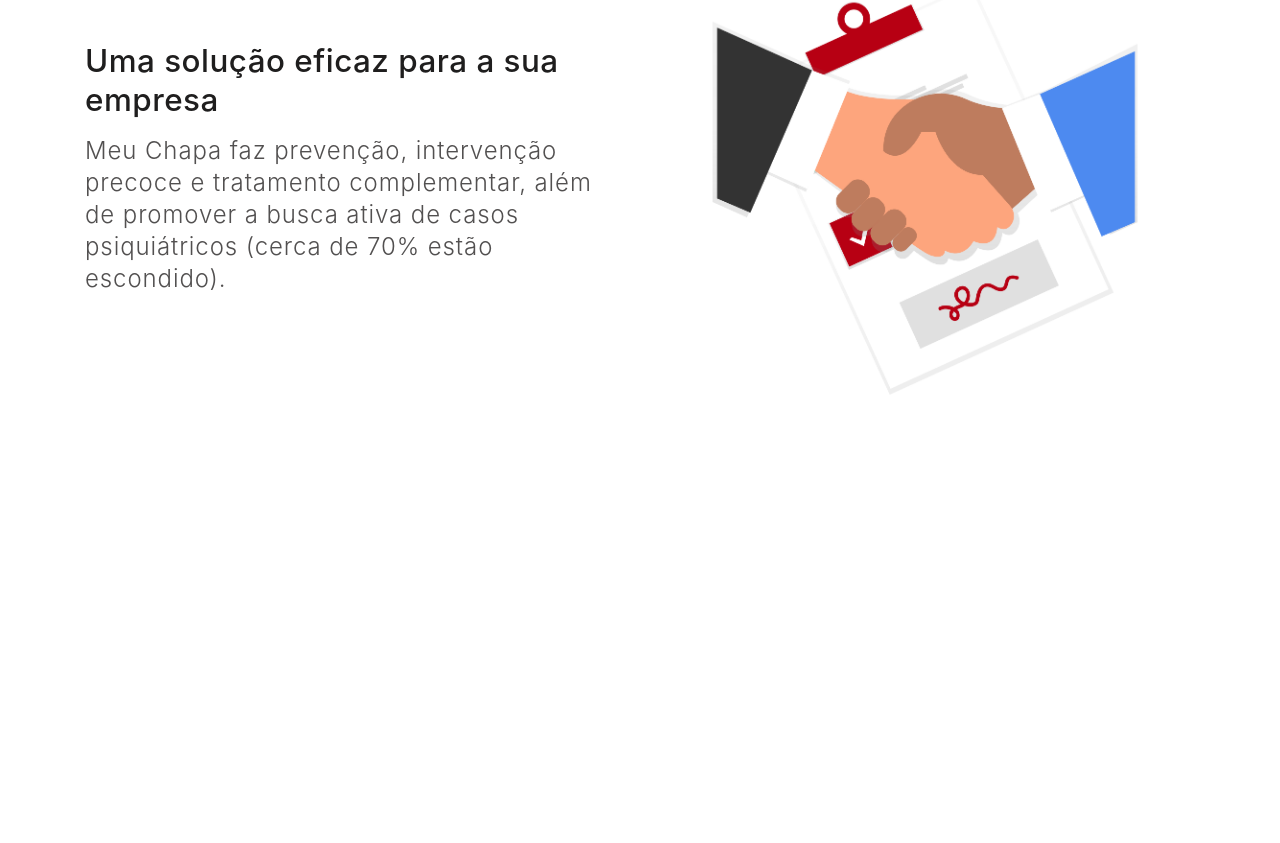
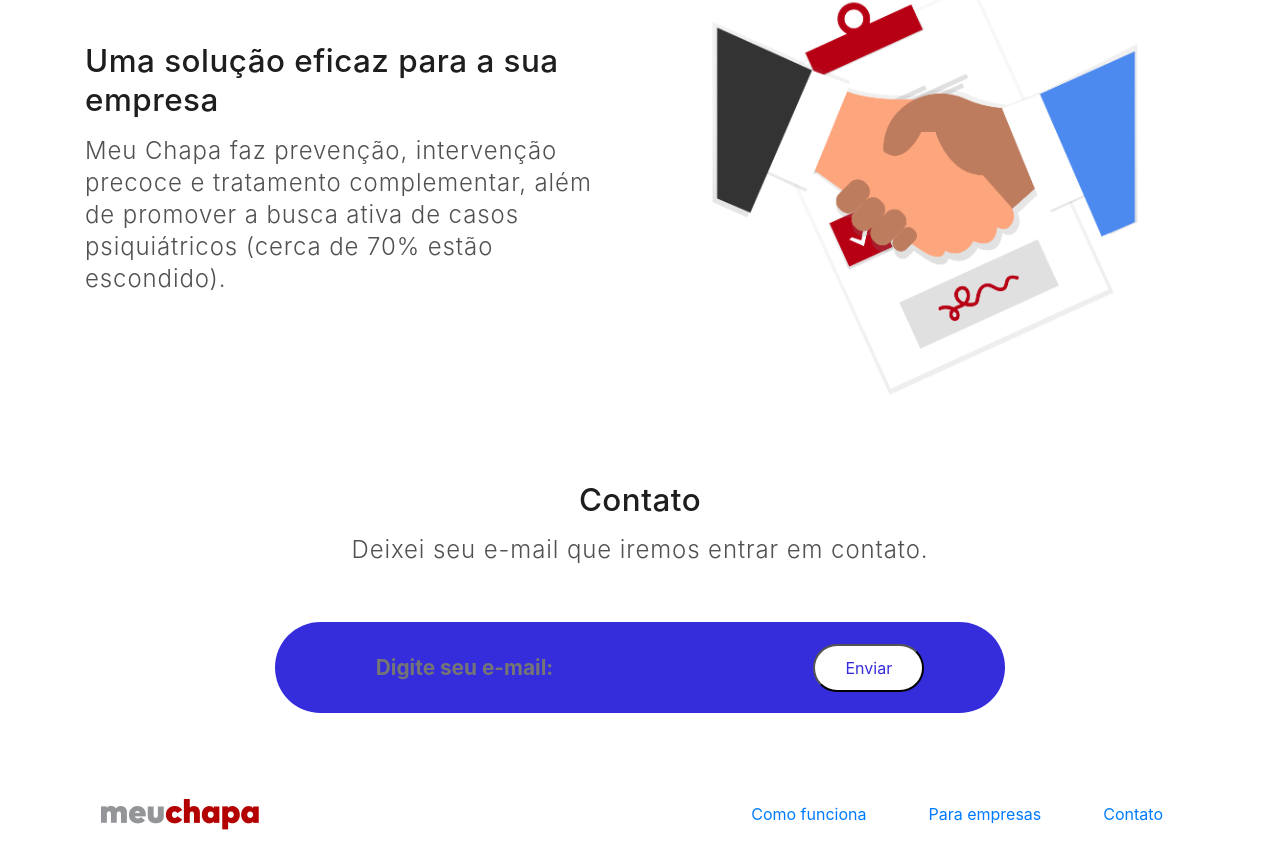
Before and after one commit to cleandersonlobo/meuchapa-site, a React (Create React App) app: page / in a window 1280 px wide. Shown: the part 1744-2587 px from the top of the page. Before the commit the page ends 2177 px from the top, so only its background shows below. Built offline with nearby package versions, Linux system fonts and the light colour scheme.

Commit message:
Addded Contact

```diff
--- a/src/App.tsx
+++ b/src/App.tsx
@@ -1,6 +1,6 @@
 import React from 'react';
-import { Container, Col, Row } from 'reactstrap';
-import { NavMenu, Header, Features, Business } from './components';
+import { Container } from 'reactstrap';
+import { NavMenu, Header, Contact, Features, Business } from './components';
 import { Title, Subtitle } from './styles/ui';
 
 const App: React.FC = () => {
@@ -26,6 +26,18 @@ const App: React.FC = () => {
         </Subtitle>
         <Business />
       </Container>
+      <Container>
+        <Title id="Contato" className="text-center mt-5">
+          Contato
+        </Title>
+        <Subtitle className="text-center pb-3">
+          Deixei seu e-mail que iremos entrar em contato.
+        </Subtitle>
+        <Contact />
+      </Container>
+      <footer className="mt-5">
+        <NavMenu />
+      </footer>
     </>
   );
 };
--- a/src/components/Business/Business.tsx
+++ b/src/components/Business/Business.tsx
@@ -2,10 +2,10 @@ import React from 'react';
 import { Col, Row } from 'reactstrap';
 import { Title, Subtitle } from '../../styles/ui';
 
-const Business = () => {
+const Business: React.FC = () => {
   return (
     <Row className="align-items-center">
-      <Col>
+      <Col xs={12} lg={6}>
         <Title>Uma solução eficaz para a sua empresa</Title>
         <Subtitle className="mt-3">
           Meu Chapa faz prevenção, intervenção precoce e tratamento
@@ -13,7 +13,7 @@ const Business = () => {
           (cerca de 70% estão escondido).
         </Subtitle>
       </Col>
-      <Col>
+      <Col xs={12} lg={6}>
         <img
           src="assets/images/aajr.png"
           alt="Meu Chapa empresa"
--- /dev/null
+++ b/src/components/Contact/Contact.tsx
@@ -0,0 +1,18 @@
+import React from 'react';
+import { Row, Col } from 'reactstrap';
+import { Input, ContentInput, Button } from './styles';
+
+const Contact: React.FC = () => {
+  return (
+    <Row>
+      <Col xs={12} lg={{ size: 8, offset: 2 }}>
+        <ContentInput>
+          <Input placeholder="Digite seu e-mail: " />
+          <Button>Enviar</Button>
+        </ContentInput>
+      </Col>
+    </Row>
+  );
+};
+
+export default Contact;
--- /dev/null
+++ b/src/components/Contact/styles.ts
@@ -0,0 +1,37 @@
+import styled from 'styled-components';
+
+export const Input = styled.input`
+  padding: 20px;
+  font-size: 1.3rem;
+  background-color: #352ddc;
+  outline: none;
+  font-weight: bold;
+  box-shadow: none;
+  color: #ffffff;
+  border: none;
+  :-moz-placeholder {
+    color: white;
+  }
+`;
+
+export const ContentInput = styled.div`
+  display: flex;
+  flex-direction: row;
+  justify-content: space-around;
+  align-items: center;
+  padding: 10px;
+  border-radius: 50px;
+  padding-left: 40px;
+  padding-right: 40px;
+  background-color: #352ddc;
+`;
+
+export const Button = styled.button`
+  padding: 10px;
+  border-radius: 50px;
+  padding-left: 30px;
+  padding-right: 30px;
+  color: #352ddc;
+  outline: none;
+  background-color: #ffffff;
+`;
--- a/src/components/NavMenu/NavMenu.tsx
+++ b/src/components/NavMenu/NavMenu.tsx
@@ -6,6 +6,8 @@ import {
   NavItem,
   NavLink,
   Navbar,
+  Row,
+  Col,
 } from 'reactstrap';
 
 const NavMenu: React.FC = () => {
@@ -21,15 +23,23 @@ const NavMenu: React.FC = () => {
           />
         </NavbarBrand>
         <Nav>
+          <Row>
+            <Col xs={12} lg="auto" className="text-center">
               <NavItem>
                 <NavLink href="#funcionalidades">Como funciona</NavLink>
               </NavItem>
+            </Col>
+            <Col xs={12} lg="auto" className="text-center">
               <NavItem>
                 <NavLink href="#empresa">Para empresas</NavLink>
               </NavItem>
+            </Col>
+            <Col xs={12} lg="auto" className="text-center">
               <NavItem>
                 <NavLink href="#contato">Contato</NavLink>
               </NavItem>
+            </Col>
+          </Row>
         </Nav>
       </Navbar>
     </Container>
--- a/src/components/index.ts
+++ b/src/components/index.ts
@@ -2,3 +2,4 @@ export { default as Header } from './Header/Header';
 export { default as NavMenu } from './NavMenu/NavMenu';
 export { default as Features } from './Features/Features';
 export { default as Business } from './Business/Business';
+export { default as Contact } from './Contact/Contact';
```
Lines whose indentation alone changed are shown as unchanged.
